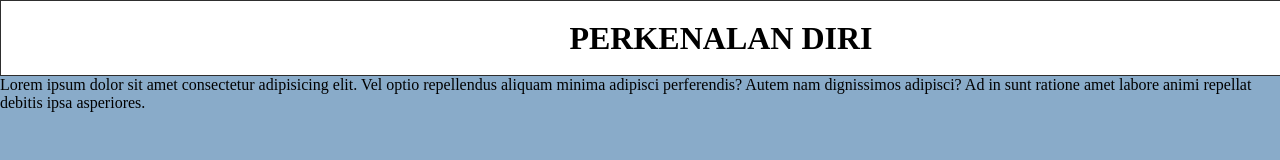
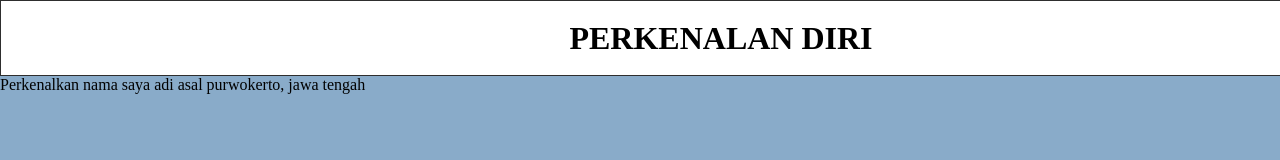
Before and after one commit to rohmatsetiadi/tugas-member-fullstack-developer, a plain HTML site: page about.html in a window 1280 px wide. Shown: the top 160 px of the page. Drawn offline with Linux system fonts and the light colour scheme.

Commit message:
perubahan

```diff
--- a/about.html
+++ b/about.html
@@ -13,7 +13,7 @@
             <h1>PERKENALAN DIRI</h1>
         </div>
         <div>
-            <p>Lorem ipsum dolor sit amet consectetur adipisicing elit. Vel optio repellendus aliquam minima adipisci perferendis? Autem nam dignissimos adipisci? Ad in sunt ratione amet labore animi repellat debitis ipsa asperiores.</p>
+            <p>Perkenalkan nama saya adi asal purwokerto, jawa tengah </p>
         </div>
     </div>
 
```
